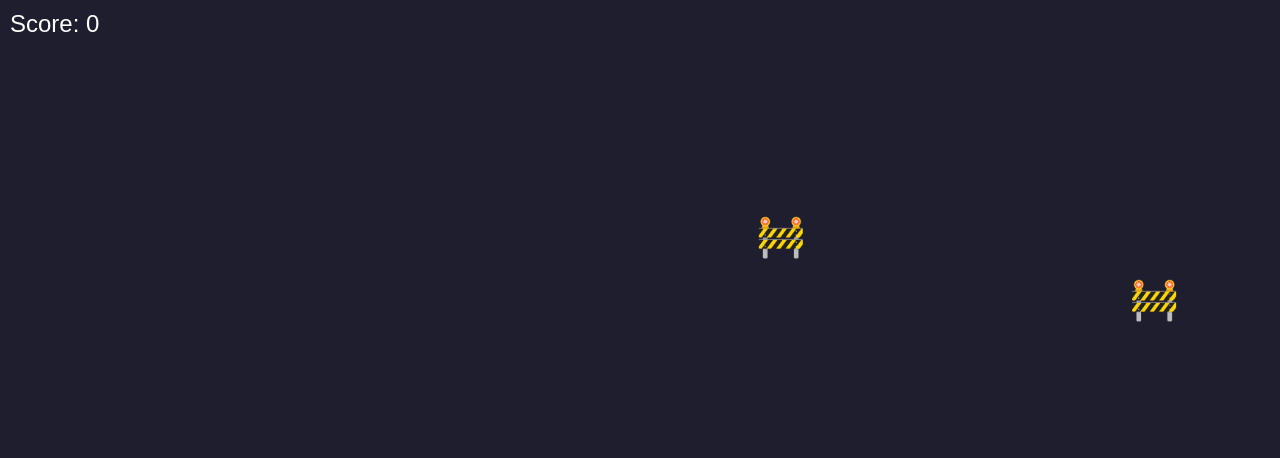
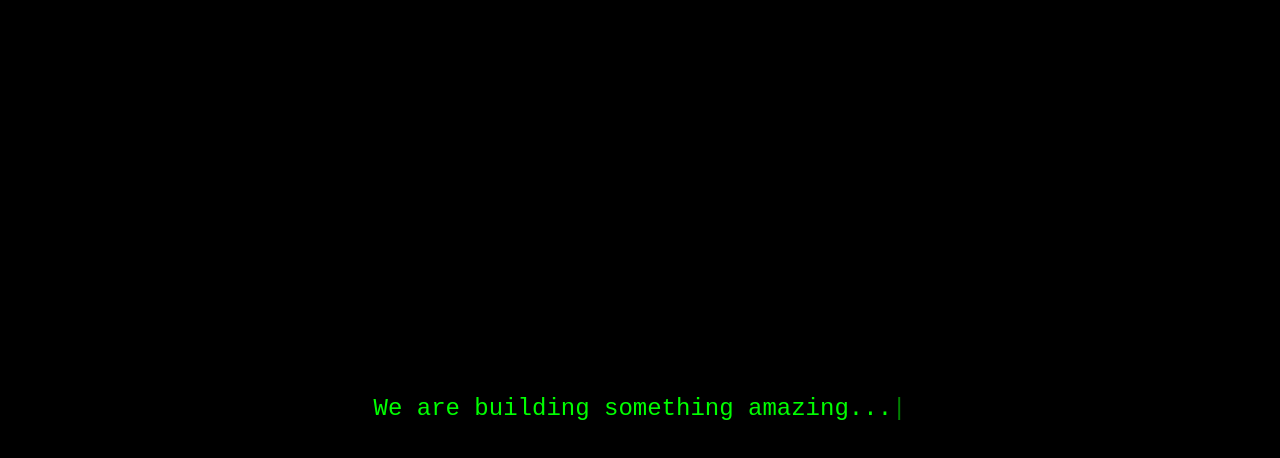
Before and after one commit to ArunRajKarthi/arumathi-website, a plain HTML site: page index.html in a window 1280 px wide. Drawn offline with Linux system fonts and the light colour scheme.

Commit message:
Update index.html

```diff
--- a/index.html
+++ b/index.html
@@ -2,48 +2,40 @@
 <html lang="en">
 <head>
 <meta charset="UTF-8">
-<title>Under Construction Game</title>
+<title>Coming Soon</title>
 <style>
     body {
-        margin: 0;
-        overflow: hidden;
-        background: #1e1e2f;
-        color: #fff;
-        text-align: center;
-        font-family: sans-serif;
+        background: #000;
+        color: #0f0;
+        font-family: monospace;
+        font-size: 24px;
+        display: flex;
+        justify-content: center;
+        align-items: center;
+        height: 100vh;
     }
-    #score {
-        position: absolute;
-        top: 10px;
-        left: 10px;
-        font-size: 24px;
+    #text::after {
+        content: '|';
+        animation: blink 0.7s infinite;
     }
-    .target {
-        position: absolute;
-        font-size: 40px;
-        cursor: pointer;
+    @keyframes blink {
+        50% { opacity: 0; }
     }
 </style>
 </head>
 <body>
-<div id="score">Score: 0</div>
+<div id="text"></div>
 <script>
-let score = 0;
-function spawnTarget() {
-    let target = document.createElement('div');
-    target.className = 'target';
-    target.textContent = '🚧';
-    target.style.top = Math.random() * window.innerHeight + 'px';
-    target.style.left = Math.random() * window.innerWidth + 'px';
-    target.onclick = function() {
-        score++;
-        document.getElementById('score').textContent = 'Score: ' + score;
-        this.remove();
-    };
-    document.body.appendChild(target);
-    setTimeout(() => target.remove(), 2000);
+let text = "We are building something amazing...";
+let i = 0;
+function typeWriter() {
+    if (i < text.length) {
+        document.getElementById("text").innerHTML += text.charAt(i);
+        i++;
+        setTimeout(typeWriter, 100);
+    }
 }
-setInterval(spawnTarget, 1000);
+typeWriter();
 </script>
 </body>
 </html>
```
